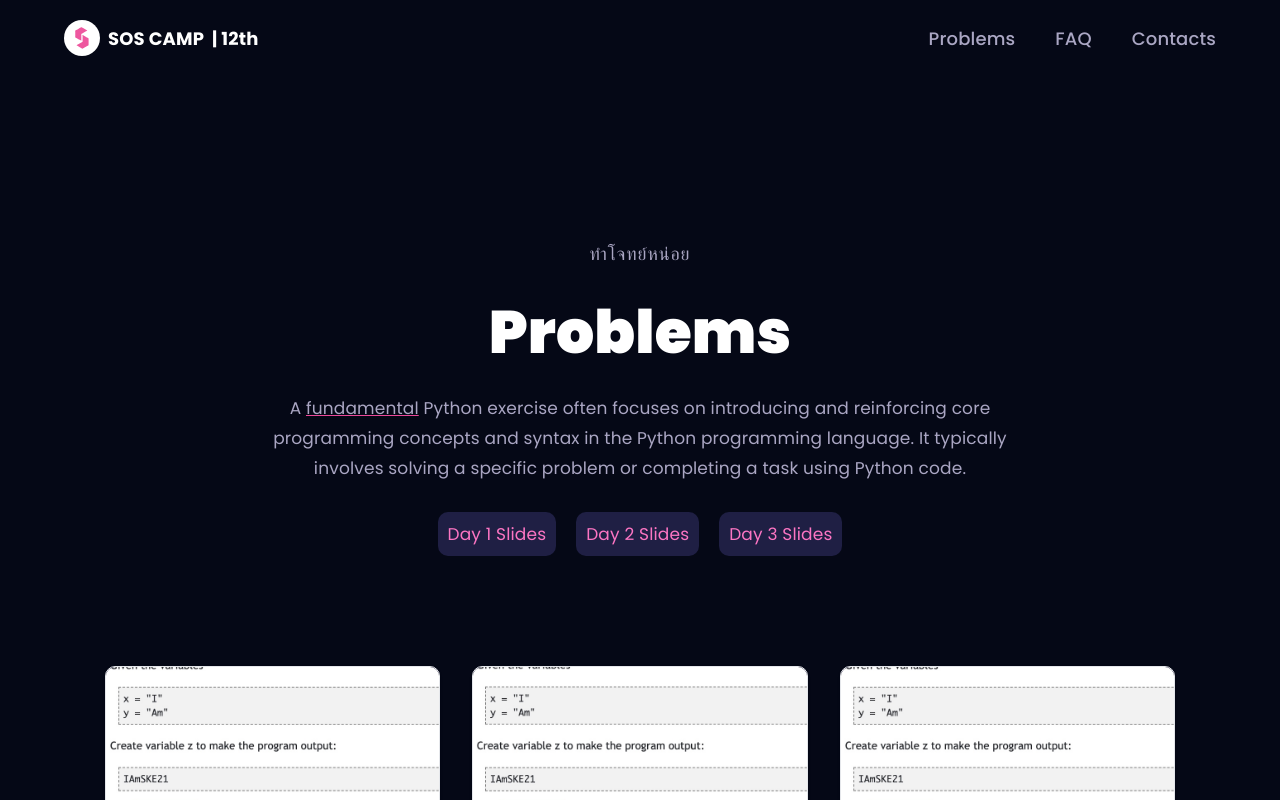
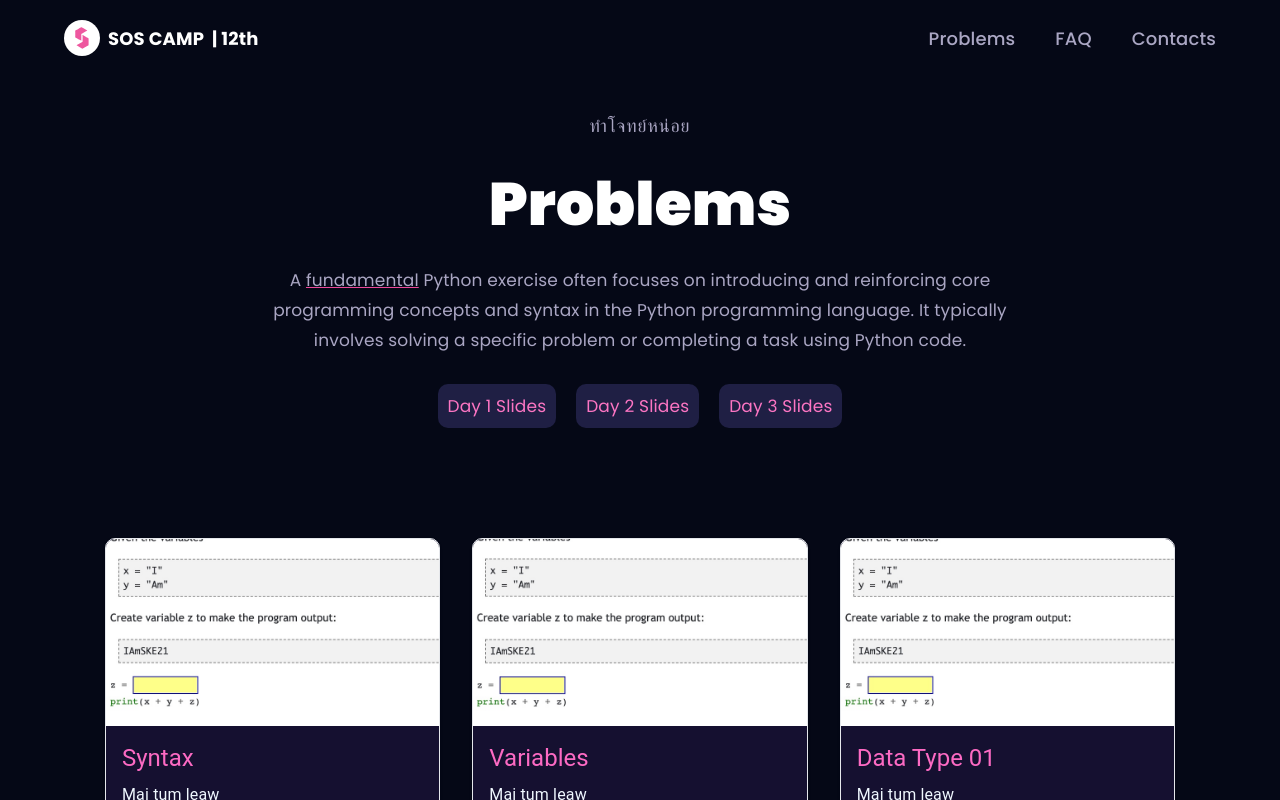
Before and after one commit to Sosokker/SOS12, a React (Vite) app: page /problems in a window 1280 px wide. Shown: the top 800 px of the page. Built offline with nearby package versions, Linux system fonts and the light colour scheme.

Commit message:
minor header layout fixed

```diff
--- a/src/components/Problems.css
+++ b/src/components/Problems.css
@@ -402,3 +402,11 @@ span.underline.decoration-pink-500 {
 .Problems p {
     padding-bottom: 20px;
 }
+
+.MuiContainer-root section {
+    padding-top: 0;
+}
+
+div.MuiContainer-root {
+    padding-top: 0;
+}
```
